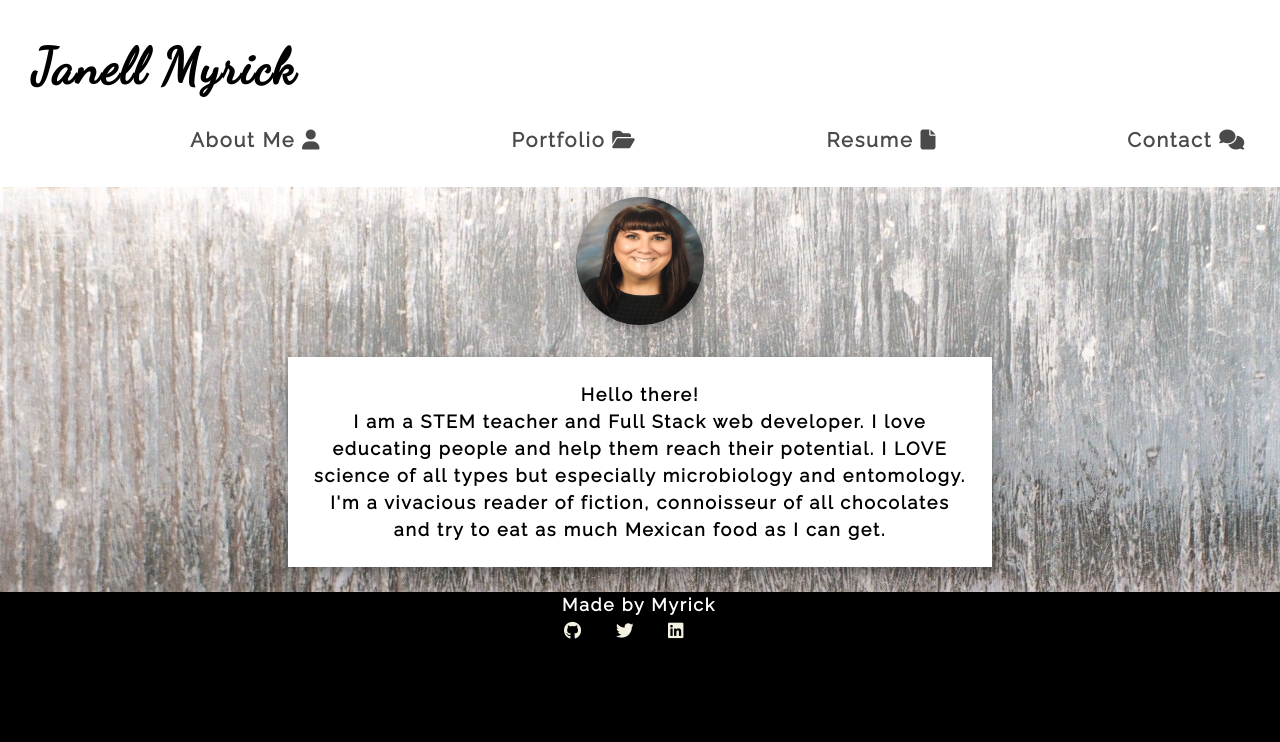
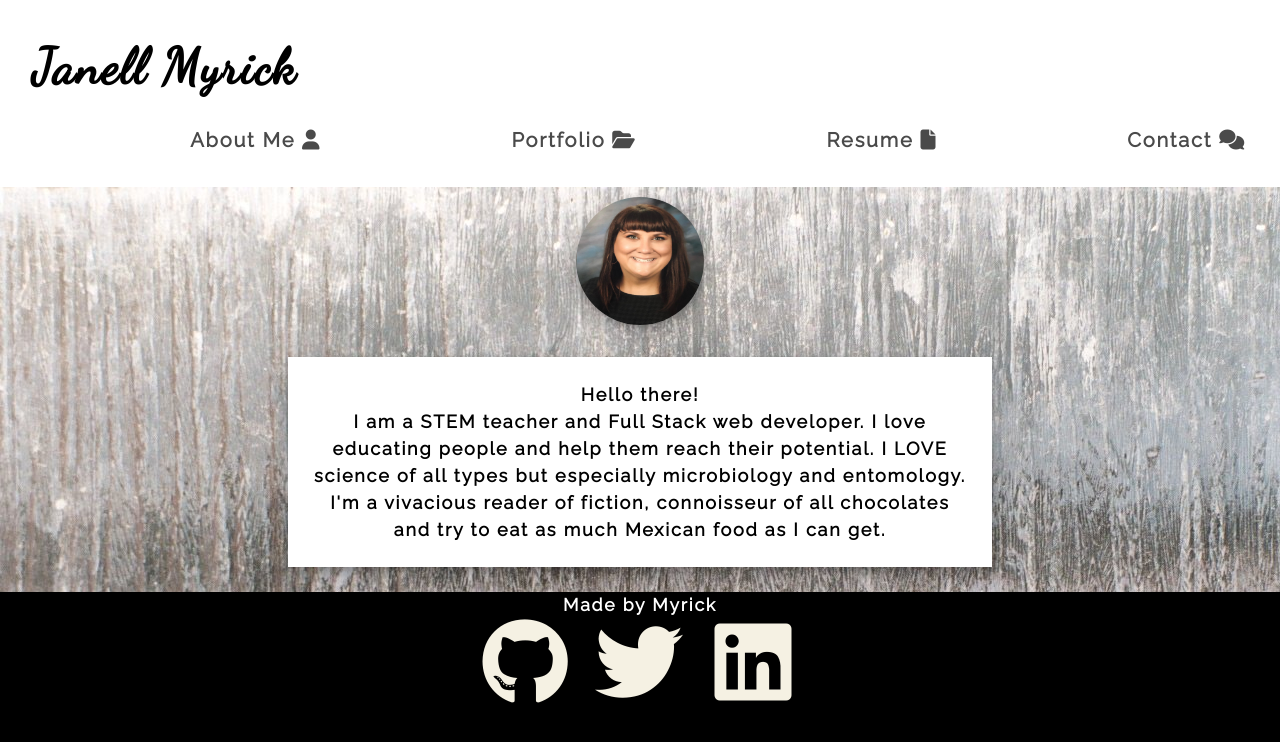
Before and after one commit to luvthatduck/my-react-portfolio, a React (Create React App) app: page / in a window 1280 px wide. Shown: the top 742 px of the page. Built offline with nearby package versions, Linux system fonts and the light colour scheme.

Commit message:
sizing icons

```diff
--- a/src/assets/styles.css
+++ b/src/assets/styles.css
@@ -7,6 +7,7 @@ body {
 footer {
   display: flex;
   color: white;
+  text-align: center;
   align-content: center;
   justify-content: center;
   background-color: black;
@@ -69,6 +70,11 @@ h1.nav-title {
   font-family: 'Raleway', sans-serif;
 }
 
+.nav {
+  height: 60px;
+}
+
+
 .navbar-item {
   font-weight: bolder;
   font-size: 20px;
--- a/src/components/Footer/Footer.js
+++ b/src/components/Footer/Footer.js
@@ -6,9 +6,9 @@ function Footer() {
       <p>
       Made by Myrick <br></br>
 
-      <a href="https://github.com/luvthatduck" target="_blank"><i class="fab fa-github icon is-large" href></i></a>
-      <a href="https://twitter.com/luvthatduck2" target="_blank"><i class="fab fa-twitter icon is-large" href></i></a>
-      <a href="https://www.linkedin.com/in/janell-myrick-2580a0203/" target="_blank"><i class="fab fa-linkedin icon is-large" href></i></a>
+      <a href="https://github.com/luvthatduck" target="_blank"><i class="fab fa-github icon fa-5x fa-fw" href></i></a>
+      <a href="https://twitter.com/luvthatduck2" target="_blank"><i class="fab fa-twitter icon fa-5x fa-fw" href></i></a>
+      <a href="https://www.linkedin.com/in/janell-myrick-2580a0203/" target="_blank"><i class="fab fa-linkedin icon fa-5x fa-fw" href></i></a>
       </p>
     </footer>
   );
```
